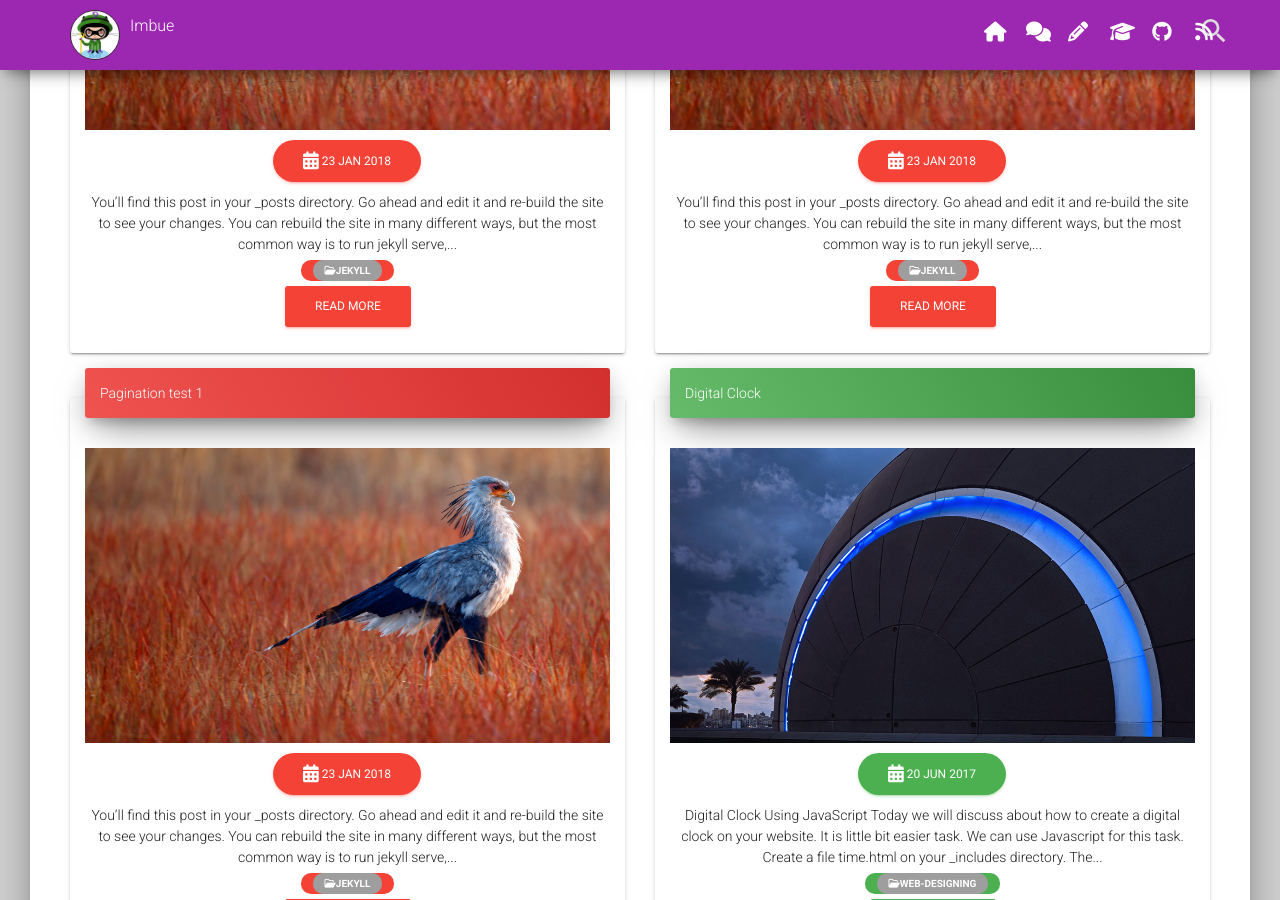
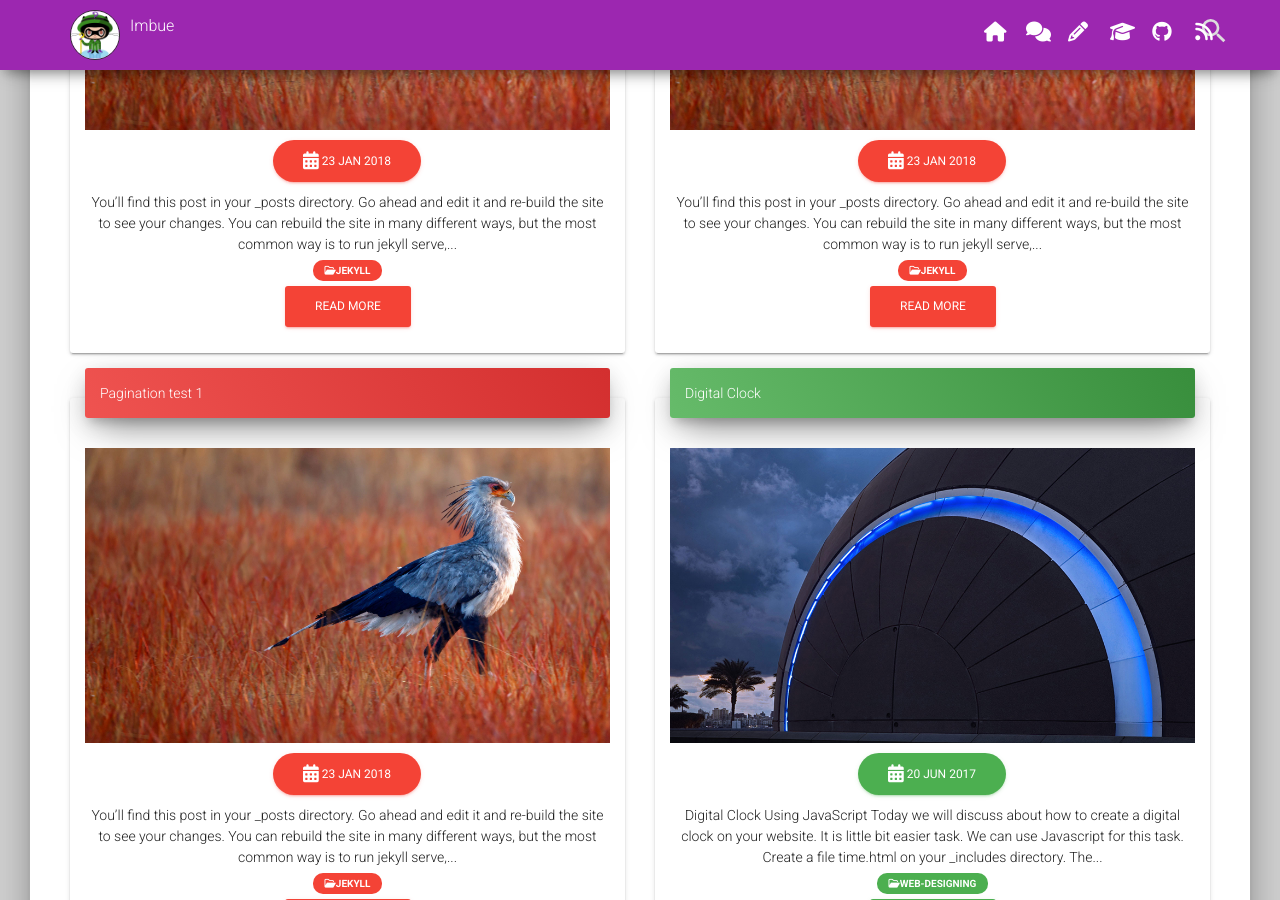
Before and after one commit to tip4programs/imbue, a Jekyll site: the page built from index.html, in a window 1280 px wide and 900 px high, scrolled down 1010 px. Built offline with Jekyll 4.4.1, drawn with Linux system fonts in a browser that asks for light colours; nearby versions of some CDN libraries; the list of posts is cut into pages by our own code.

Commit message:
Update index.html

```diff
--- a/index.html
+++ b/index.html
@@ -25,7 +25,7 @@ title: Welcome to Our Blog
                <i class="fa fa-calendar" aria-hidden="true"></i> {{ post.date | date_to_string }}
                </button>
            <p>{{ post.content | strip_html | truncatewords: 40 }}</p>
-              <span class="label label-{{ post.card_color }}"><a href="{{ site.baseurl }}/category/{{ post.categories }}" class="label"><i class="fa fa-folder-open-o"></i>{{ post.categories }}</a></span><br />
+              <span class="label label-{{ post.card_color }}"><a href="{{ site.baseurl }}/category/{{ post.categories }}" class="category-label"><i class="fa fa-folder-open-o"></i>{{ post.categories }}</a></span><br />
                  <a href="{{ post.url | prepend: site.baseurl }}" class="btn btn-{{ post.card_color }}">Read More</a>
            </div>
          </div>
```
